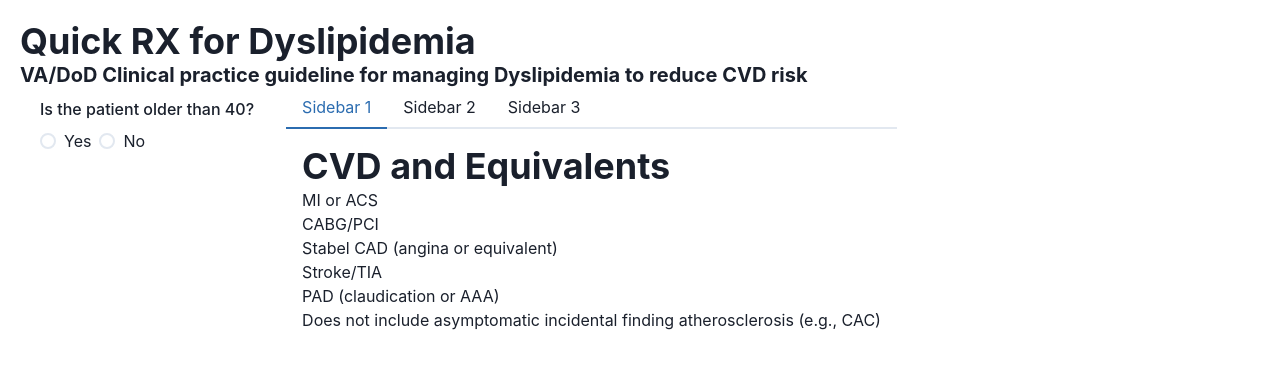
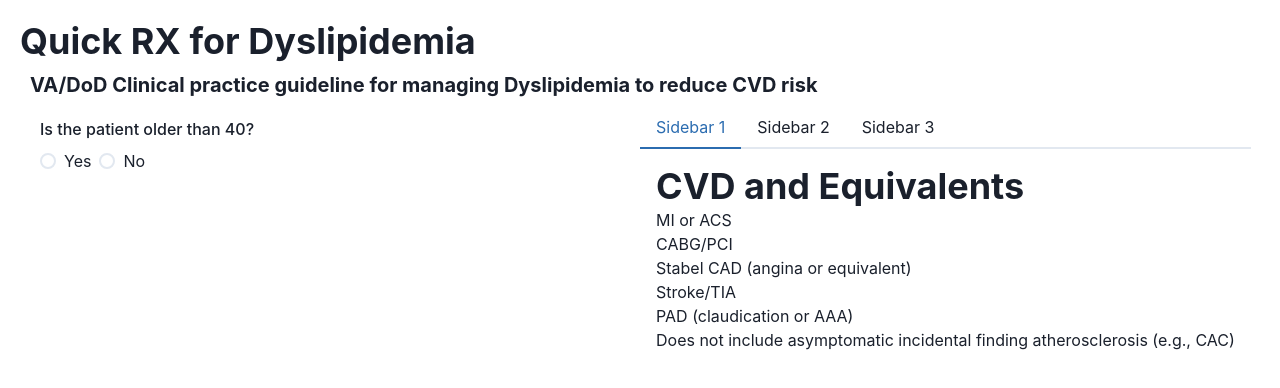
Before and after one commit to WRHR/quick-rx-app, a Next.js app: page /dyslipidemia in a window 1280 px wide. Shown: the top 388 px of the page. Built offline with nearby package versions, Linux system fonts and the light colour scheme.

Commit message:
Add heading and questionare padding

```diff
--- a/pages/dyslipidemia.js
+++ b/pages/dyslipidemia.js
@@ -13,7 +13,7 @@ import DiagnosticYN from "../components/DiagnosticYN";
 import SeeSidebar3 from "../components/SeeSidebar3";
 import MediterraneanDiet from "../components/MediterraneanDiet";
 import ExerciseRec from "../components/ExerciseRec";
-import SideBars from '../components/SideBars'
+import SideBars from "../components/SideBars";
 
 export default function Dyslipidemia() {
   const [validAge, setValidAge] = useState(null);
@@ -24,14 +24,14 @@ export default function Dyslipidemia() {
   const [patientStatinPref, setPatientStatinPref] = useState(null);
 
   return (
-    <Box p="20px">
+    <Box p="20px" pr='20px'>
       <PageHeader diesease="Dyslipidemia" />
-      <Heading size="md">
+      <Heading size="md" p='10px'>
         VA/DoD Clinical practice guideline for managing Dyslipidemia to reduce
         CVD risk
       </Heading>
       <Flex>
-        <Box>
+        <Box w="50%">
           <FormControl pt="10px" m="0 20px" display="flex" flexDir="column">
             <FormLabel>Is the patient older than 40?</FormLabel>
             <DiagnosticYN setState={setValidAge} state={validAge} />
```
